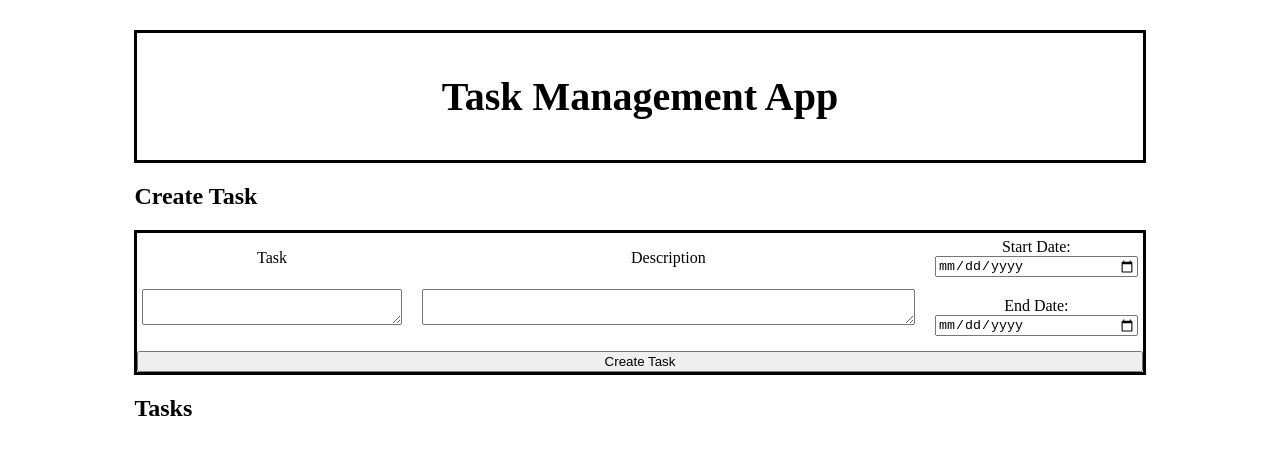
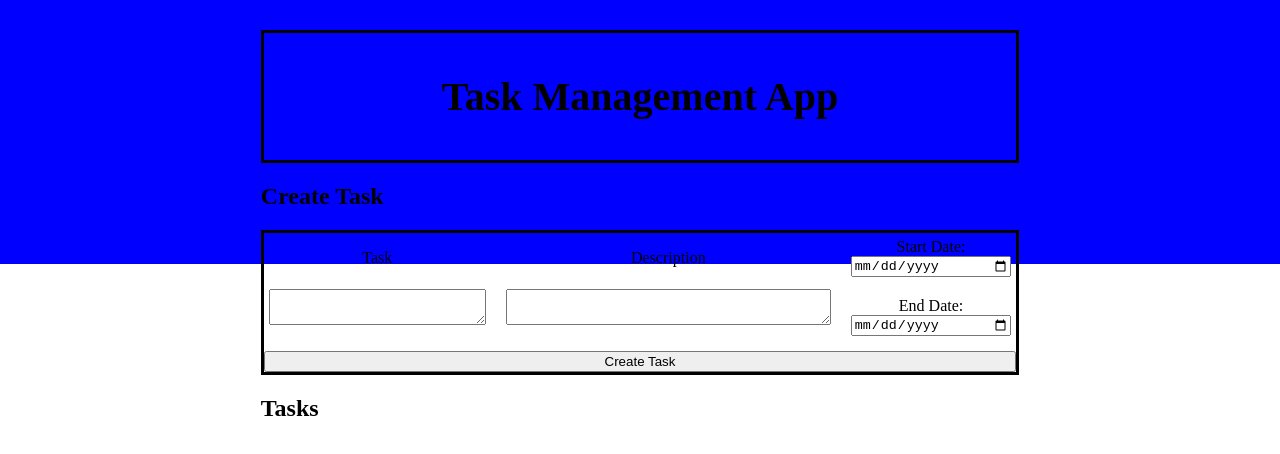
Before and after one commit to sinnedchan/Task-Management, a React (Vite) app: page / in a window 1280 px wide. Shown: the top 454 px of the page. Built offline with nearby package versions, Linux system fonts and the light colour scheme.

Commit message:
background made

```diff
--- a/index.html
+++ b/index.html
@@ -6,8 +6,11 @@
     <meta name="viewport" content="width=device-width, initial-scale=1.0" />
     <title>Real-Time Task Management App</title>
   </head>
+  <link rel="stylesheet" href="style.css" />
   <body>
-    <div id="root"></div>
-    <script type="module" src="/src/main.tsx"></script>
+    <section>
+      <div id="root"></div>
+      <script type="module" src="/src/main.tsx"></script>
+    </section>
   </body>
 </html>
--- a/src/App.css
+++ b/src/App.css
@@ -1,5 +1,5 @@
 .appmain {
-  max-width: 80%;
+  max-width: 60%;
   margin: auto;
   margin-top: 30px;
 }
--- /dev/null
+++ b/style.css
@@ -0,0 +1,5 @@
+html {
+  height: 100%;
+  background-color: blue;
+  background-image: linear-gradient(to bottom, rgba(0, 0, 0, 0) 33%, white 0%);
+}
```
